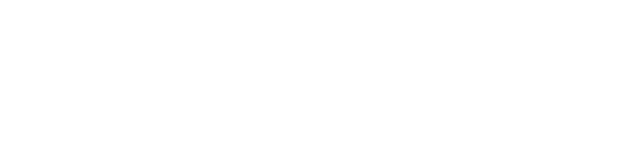
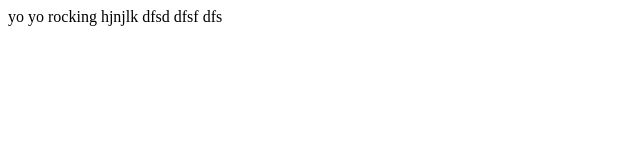
Before and after one commit to deenadeeya/testing_github, a plain HTML site: page index.html in a window 1280 px wide. Shown: the whole page, without its empty margins (0-640 px from the left). Drawn offline with Linux system fonts and the light colour scheme.

Commit message:
add spaces

```diff
--- a/index.html
+++ b/index.html
@@ -7,5 +7,16 @@
 </head>
 <body>
 
+
+    yo yo rocking
+    hjnjlk
+
+
+    dfsd
+
+    dfsf
+
+
+    dfs
 </body>
 </html>
```
